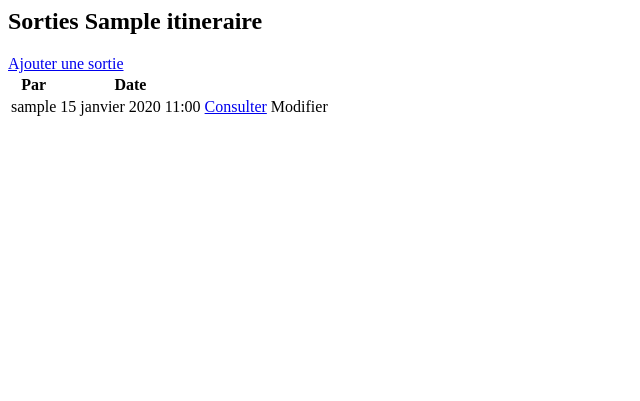
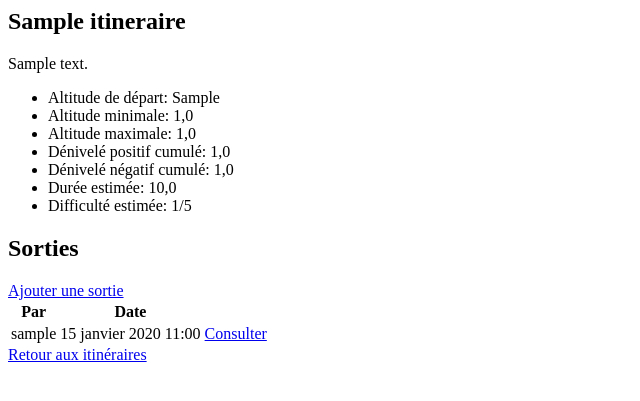
Before and after one commit to nathanbkm/topoguide-nathan-benkemoun, a Django app: page /sorties/1/ in a window 1280 px wide. Shown: the top 401 px of the page, without its empty margins (0-640 px from the left). Run offline with Django 4.2, Linux system fonts and the light colour scheme; a user stored in the database is signed in; tables that the repository leaves empty hold one stand-in row (values such as "Sample post").

Commit message:
Update trips templates
Display itinerary information in sorties.html
Display "Modify" link only for trips you created in sorties.html
Add return to corresponding trips in sortie.html

```diff
--- a/topoguide/itineraires/templates/itineraires/sortie.html
+++ b/topoguide/itineraires/templates/itineraires/sortie.html
@@ -14,4 +14,8 @@
     <li>Difficulté ressentie: {{ sortie.difficulty }}/5</li>
   </ul>
 
+<a href="{% url 'itineraires:modif_sortie' sortie.id %}">Modifier la sortie</a>
+
+<a href="{% url 'itineraires:sorties' sortie.itineraire.id %}">Retour aux sorties</a>
+
 {% endblock content %}
--- a/topoguide/itineraires/templates/itineraires/sorties.html
+++ b/topoguide/itineraires/templates/itineraires/sorties.html
@@ -1,9 +1,22 @@
 {% block content %}
 
-<h2> Sorties {{itineraire.name}}</h2>
+<h2>{{ itineraire.name }}</h2>
+<p>{{ itineraire.description }}</p>
+
+<ul>
+    <li>Altitude de départ: {{ itineraire.start_point }}</li>
+    <li>Altitude minimale: {{ itineraire.alt_min }}</li>
+    <li>Altitude maximale: {{ itineraire.alt_max }}</li>
+    <li>Dénivelé positif cumulé: {{ itineraire.elevation_gain }}</li>
+    <li>Dénivelé négatif cumulé: {{ itineraire.elevation_loss }}</li>
+    <li>Durée estimée: {{ itineraire.duration }}</li>
+    <li>Difficulté estimée: {{ itineraire.difficulty }}/5</li>
+  </ul>
+
+<h2> Sorties</h2>
+
 
 <a href="{% url 'itineraires:nouvelle_sortie' itineraire.id %}">Ajouter une sortie</a>
-
 
 {% if sorties %}
 
@@ -18,7 +31,9 @@
                 <td>{{ sortie.utilisateur }}</td>
                 <td>{{ sortie.trip_date }}</td>
                 <td><a href="{% url 'itineraires:sortie' sortie.id %}">Consulter</a></td>
-                <td><a>Modifier</a></td>
+                {% if utilisateur == sortie.utilisateur%}
+                <td><a href="{% url 'itineraires:modif_sortie' sortie.id %}">Modifier</a></td>
+                {% endif %}
             </tr>
         {% endfor %}
         </tbody>
@@ -27,4 +42,6 @@
     <p>Il n'y a aucune sortie.</p>
 {% endif %}
 
+<a href="{% url 'itineraires:itineraires' %}">Retour aux itinéraires</a>
+
 {% endblock content %}
```
